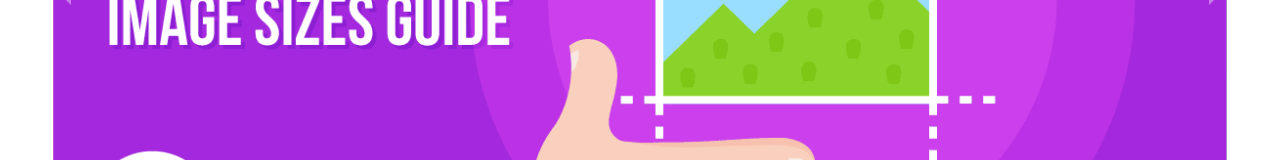
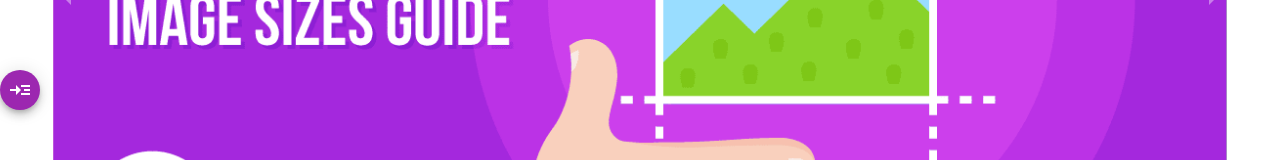
Before and after one commit to ARES20089173/Test2021, a React (Create React App) app: page / in a window 1280 px wide. Shown: the part 386-546 px from the top of the page. Built offline with nearby package versions, Linux system fonts and the light colour scheme.

Commit message:
顶部栏可以跟随，新增点击展开更多游戏按钮

```diff
--- a/src/component/Pages/MainPage/Display.js
+++ b/src/component/Pages/MainPage/Display.js
@@ -7,6 +7,16 @@ import NavigationBar from '../../framework/navigationBar';
 import Scrolltext from '../../framework/scrolltext';
 import InviteImage from '../../framework/inviteimage';
 import EndBar from '../../framework/endbar';
+import { styled } from '@mui/material/styles';
+import Fab from '@mui/material/Fab';
+import Go from '../../../Go.svg';
+import ReadMoreIcon from '@mui/icons-material/ReadMore';
+const StyledFab2 = styled(Fab)({
+    position: 'absolute',
+    zIndex: 1,
+    bottom: "38vh",
+    left: 0,
+});
 export default function BasicGrid() {
     return (
         <Box sx={{ flexGrow: 1 }}>
@@ -23,13 +33,16 @@ export default function BasicGrid() {
                     <Scrollbanner />
                 </Grid>
                 <Grid item xs={11} margin="1vh">
-                <Scrolltext />
+                    <Scrolltext />
                     {/* <Grid xs={1}></Grid>
                     <Grid xs={10}><Scrolltext /></Grid>
                     <Grid xs={1}></Grid> */}
                 </Grid>
                 <Grid item xs={12} >
                     <GameChooser />
+                    <StyledFab2 size="small" color="secondary" aria-label="add">
+                        <ReadMoreIcon />
+                    </StyledFab2>
                 </Grid>
                 <Grid item xs={11} margin="1vh">
                     <InviteImage />
--- a/src/component/framework/gamechooser.js
+++ b/src/component/framework/gamechooser.js
@@ -28,7 +28,7 @@ const StyledFab = styled(Fab)({
   bottom:"1.5vh",
   right: 0,
 });
-export default function Gamechooser() {
+export default function Gamechooser(){
   return (
     <Swiper
 
--- a/src/component/framework/navigationBar.js
+++ b/src/component/framework/navigationBar.js
@@ -5,35 +5,9 @@ import Toolbar from '@mui/material/Toolbar';
 import Typography from '@mui/material/Typography';
 import IconButton from '@mui/material/IconButton';
 import MenuIcon from '@mui/icons-material/Menu';
-import PropTypes from 'prop-types';
-import useScrollTrigger from '@mui/material/useScrollTrigger';
 import logo from '../../graphsix.svg';
 import CssBaseline from '@mui/material/CssBaseline';
 
-function ElevationScroll(props) {
-  const { children, window } = props;
-  // Note that you normally won't need to set the window ref as useScrollTrigger
-  // will default to window.
-  // This is only being set here because the demo is in an iframe.
-  const trigger = useScrollTrigger({
-    disableHysteresis: true,
-    threshold: 0,
-    target: window ? window() : undefined,
-  });
-
-  return React.cloneElement(children, {
-    elevation: trigger ? 4 : 0,
-  });
-}
-
-ElevationScroll.propTypes = {
-  children: PropTypes.element.isRequired,
-  /**
-   * Injected by the documentation to work in an iframe.
-   * You won't need it on your project.
-   */
-  window: PropTypes.func,
-};
 export default function ButtonAppBar(props) {
 
   const [count, setcount] = React.useState('Lv1');
@@ -42,8 +16,7 @@ export default function ButtonAppBar(props) {
     <React.Fragment>
       <Box sx={{ flexGrow: 1 }}>
         <CssBaseline />
-        <ElevationScroll {...props}>
-          <AppBar position="static">
+          <AppBar position="fixed" align='center' sx={{  top: 0 }}>
             <Toolbar>
               <IconButton
                 size="large"
@@ -71,7 +44,7 @@ export default function ButtonAppBar(props) {
               </IconButton>
             </Toolbar>
           </AppBar>
-        </ElevationScroll>
+          <Toolbar/>
       </Box>
     </React.Fragment>
   );
```
